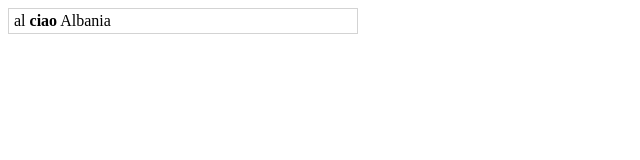
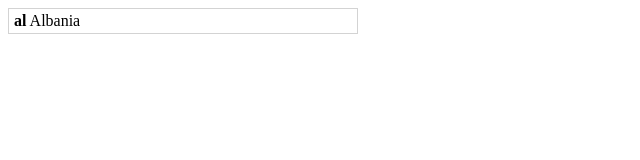
Before and after one commit to andreazorzi/SelectSearch, a website: page index.html in a window 1280 px wide. Shown: the full height of the page, 0-640 px from the left. Drawn offline with Linux system fonts and the light colour scheme.

Commit message:
Update index.html

```diff
--- a/index.html
+++ b/index.html
@@ -58,7 +58,7 @@
 
             let select_search = new SelectSearch("#test", {
                 render(element){
-                    return element.getAttribute("data-icon") + " <b>ciao</b> " + element.textContent
+                    return "<b>" + element.getAttribute("data-icon") + "</b> " + element.textContent
                 }
             });
         </script>
```
